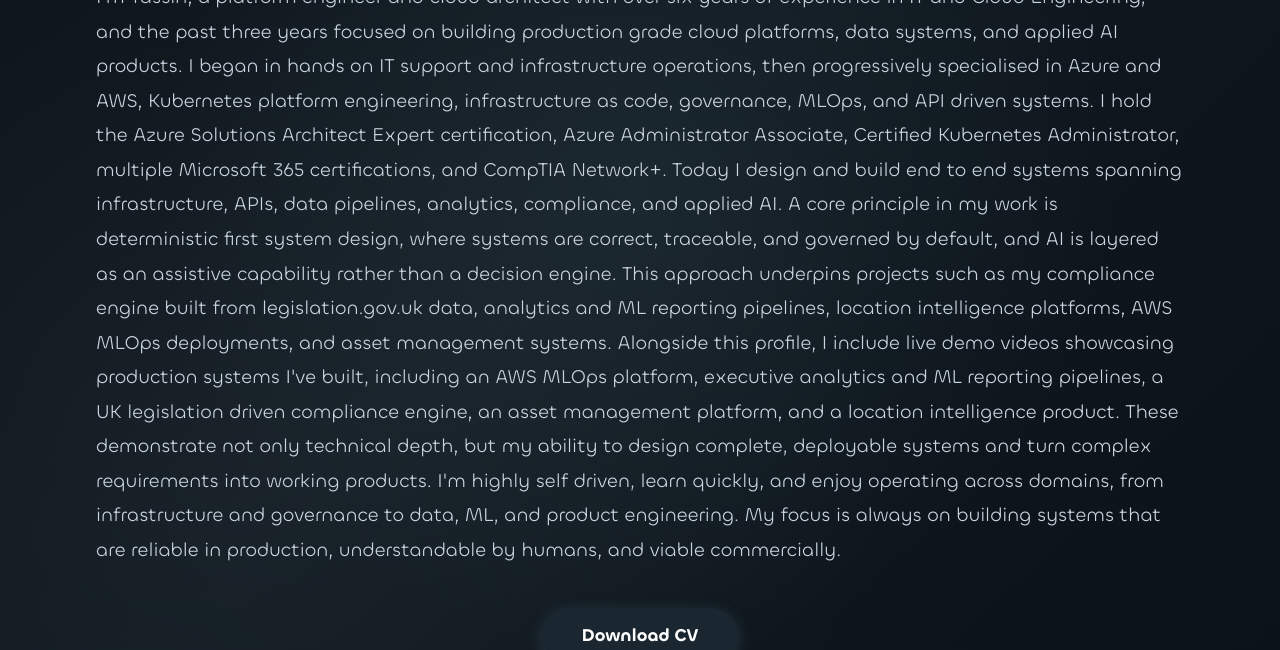
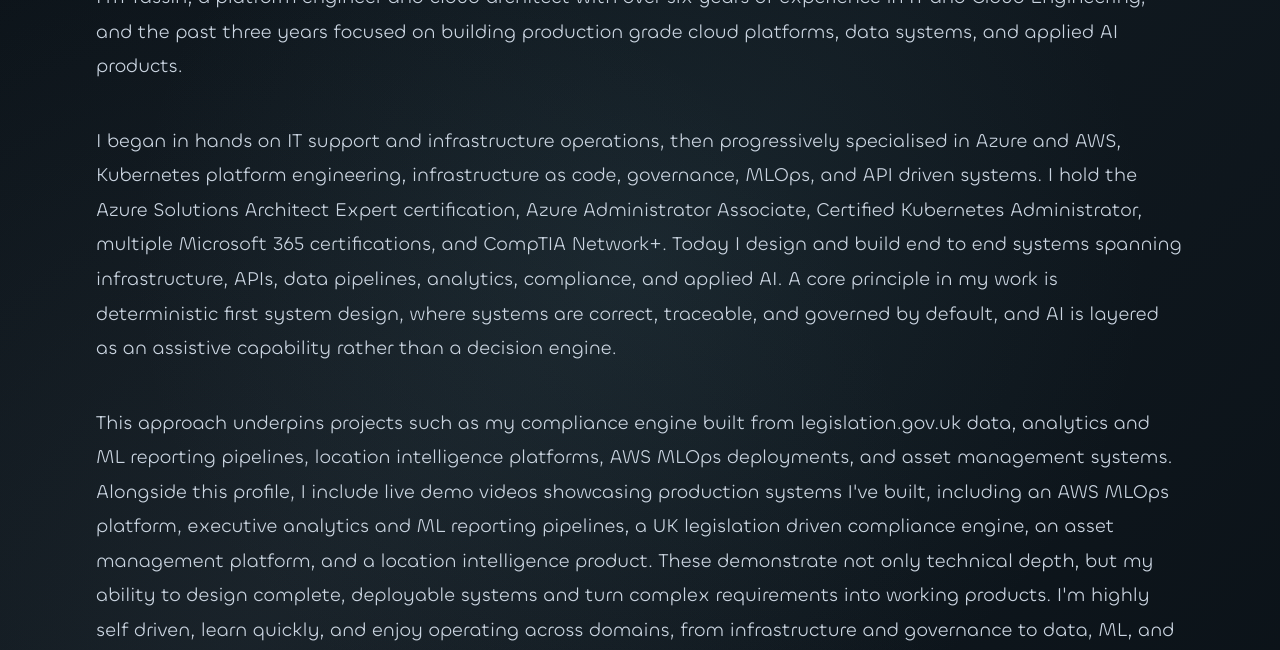
Before and after one commit to Y2not2nd/Portfolio, a plain HTML site: page index.html in a window 1280 px wide. Shown: the part 302-952 px from the top of the page. Drawn offline with Linux system fonts and the light colour scheme.

Commit message:
first commit

```diff
--- a/index.html
+++ b/index.html
@@ -511,14 +511,12 @@
             <p class="subtitle">Platform Engineer / Cloud Architect / AI Engineer</p>
             <p class="description">
                 I'm Yassin, a platform engineer and cloud architect with over six years of experience in IT and Cloud Engineering, and the past three years focused on building production grade cloud platforms, data systems, and applied AI products.
-
-                I began in hands on IT support and infrastructure operations, then progressively specialised in Azure and AWS, Kubernetes platform engineering, infrastructure as code, governance, MLOps, and API driven systems. I hold the Azure Solutions Architect Expert certification, Azure Administrator Associate, Certified Kubernetes Administrator, multiple Microsoft 365 certifications, and CompTIA Network+.
-
-                Today I design and build end to end systems spanning infrastructure, APIs, data pipelines, analytics, compliance, and applied AI. A core principle in my work is deterministic first system design, where systems are correct, traceable, and governed by default, and AI is layered as an assistive capability rather than a decision engine. This approach underpins projects such as my compliance engine built from legislation.gov.uk data, analytics and ML reporting pipelines, location intelligence platforms, AWS MLOps deployments, and asset management systems.
-
-                Alongside this profile, I include live demo videos showcasing production systems I've built, including an AWS MLOps platform, executive analytics and ML reporting pipelines, a UK legislation driven compliance engine, an asset management platform, and a location intelligence product. These demonstrate not only technical depth, but my ability to design complete, deployable systems and turn complex requirements into working products.
-
-                I'm highly self driven, learn quickly, and enjoy operating across domains, from infrastructure and governance to data, ML, and product engineering. My focus is always on building systems that are reliable in production, understandable by humans, and viable commercially.
+            </p>
+            <p class="description">
+                I began in hands on IT support and infrastructure operations, then progressively specialised in Azure and AWS, Kubernetes platform engineering, infrastructure as code, governance, MLOps, and API driven systems. I hold the Azure Solutions Architect Expert certification, Azure Administrator Associate, Certified Kubernetes Administrator, multiple Microsoft 365 certifications, and CompTIA Network+. Today I design and build end to end systems spanning infrastructure, APIs, data pipelines, analytics, compliance, and applied AI. A core principle in my work is deterministic first system design, where systems are correct, traceable, and governed by default, and AI is layered as an assistive capability rather than a decision engine.
+            </p>
+            <p class="description">
+                This approach underpins projects such as my compliance engine built from legislation.gov.uk data, analytics and ML reporting pipelines, location intelligence platforms, AWS MLOps deployments, and asset management systems. Alongside this profile, I include live demo videos showcasing production systems I've built, including an AWS MLOps platform, executive analytics and ML reporting pipelines, a UK legislation driven compliance engine, an asset management platform, and a location intelligence product. These demonstrate not only technical depth, but my ability to design complete, deployable systems and turn complex requirements into working products. I'm highly self driven, learn quickly, and enjoy operating across domains, from infrastructure and governance to data, ML, and product engineering. My focus is always on building systems that are reliable in production, understandable by humans, and viable commercially.
             </p>
 
             <div class="cta-buttons">
@@ -865,7 +863,6 @@
             <div class="opportunity-types">
                 <div class="opportunity-badge">Full-Time</div>
                 <div class="opportunity-badge">Contract</div>
-                <div class="opportunity-badge">Part-Time</div>
             </div>
 
             <p style="color: var(--accent); font-size: 1.3em; font-weight: 600; margin: 40px 0 20px;">Target Roles</p>
```
